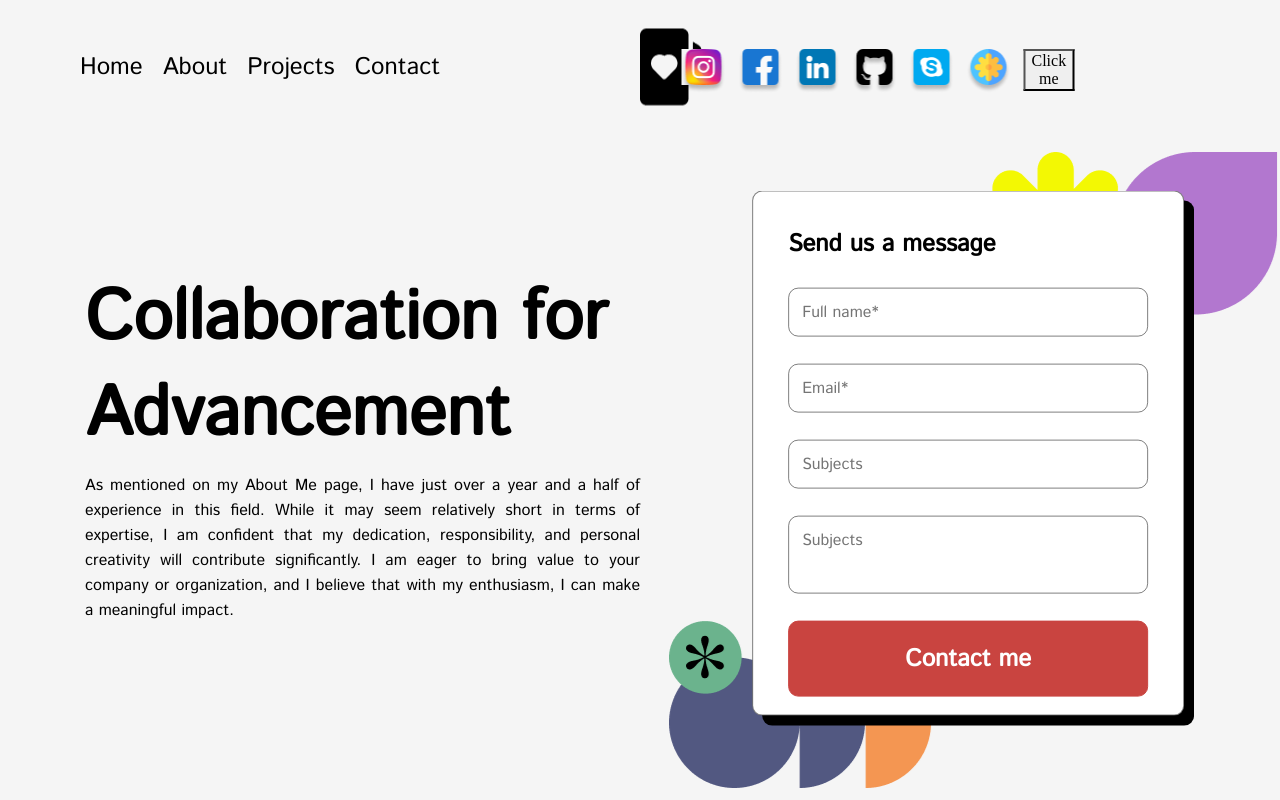
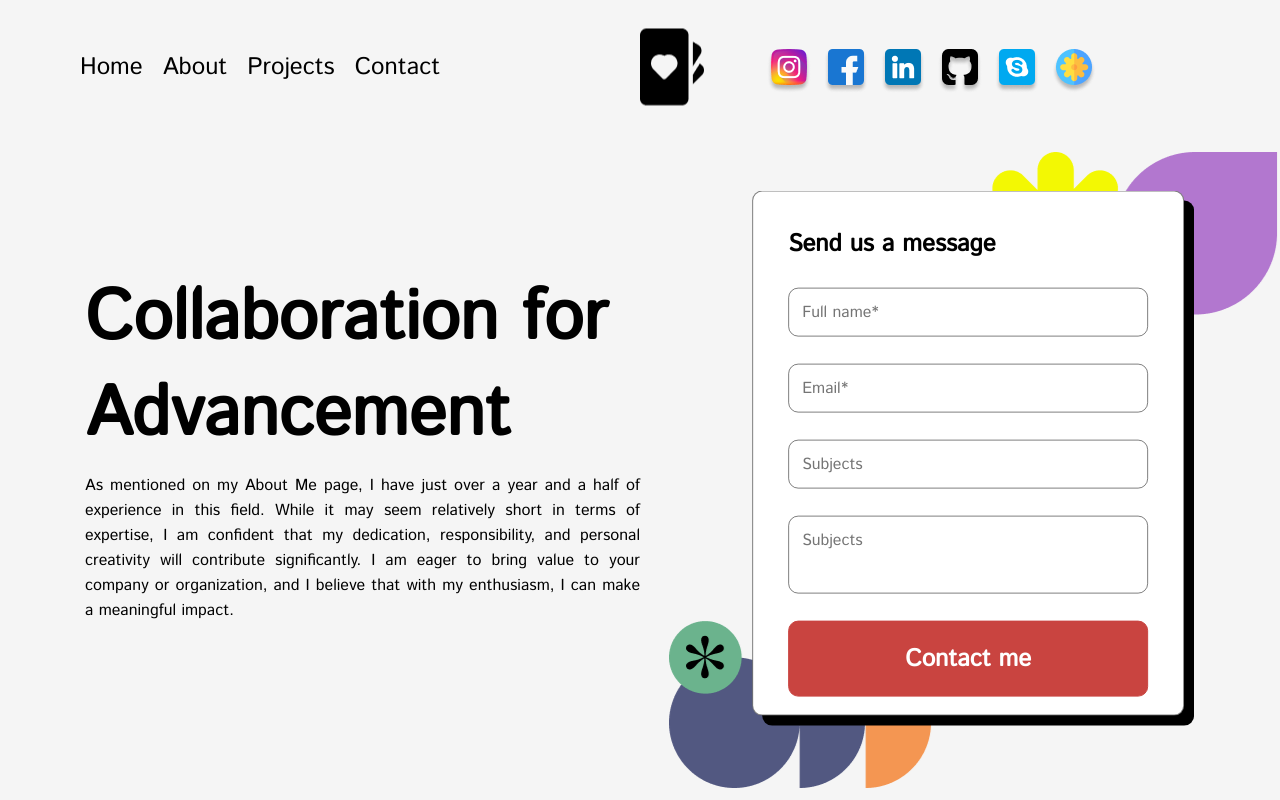
Before and after one commit to hvt733/portfolio_project, an Angular app in the folder portfolio/: page /contact in a window 1280 px wide. Shown: the top 800 px of the page. Built offline with nearby package versions, Linux system fonts and the light colour scheme.

Commit message:
chinh 1 xiu

```diff
--- a/portfolio/src/app/components/contact/contact.component.css
+++ b/portfolio/src/app/components/contact/contact.component.css
@@ -306,6 +306,8 @@ textarea:focus {
   border-radius: 50px;
   font-size: 18px;
   font-family: istok;
+  font-weight: 700;
+
 }
 
 
--- a/portfolio/src/app/components/shared/footer/footer.component.css
+++ b/portfolio/src/app/components/shared/footer/footer.component.css
@@ -22,8 +22,8 @@
 .footer .mid span:last-child::after{
   position: absolute;
   content: "";
-  height: 2px;
-  bottom: 0;
+  height: 1px;
+  bottom: 5%;
   width: 100%;
   background-color: var(--black-color);
   left: 50%;
@@ -36,8 +36,8 @@
 .footer .right span:last-child::after{
   position: absolute;
   content: "";
-  height: 2px;
-  bottom: 0;
+  height: 1px;
+  bottom: 5%;
   width: 100%;
   background-color: var(--black-color);
   left: 50%;
--- a/portfolio/src/app/components/shared/header/header.component.html
+++ b/portfolio/src/app/components/shared/header/header.component.html
@@ -16,8 +16,7 @@
         <li><a href=""><img src="../../../../assets/img/nav_right_social_media/in.png" alt=""></a></li>
         <li><a href=""><img src="../../../../assets/img/nav_right_social_media/git.png" alt=""></a></li>
         <li><a href=""><img src="../../../../assets/img/nav_right_social_media/skype.png" alt=""></a></li>
-        <li><a href=""><img src="../../../../assets/img/nav_right_social_media/light_dark_mode.png" alt=""></a></li>
-        <li><button id="test">Click me</button></li>
+        <li><a id="dark_mode"><img src="../../../../assets/img/nav_right_social_media/light_dark_mode.png" alt=""></a></li>
       </div>
     </div>
   </div>
--- a/portfolio/src/app/components/shared/header/header.component.ts
+++ b/portfolio/src/app/components/shared/header/header.component.ts
@@ -8,10 +8,3 @@ import { Component } from '@angular/core';
 export class HeaderComponent {
 
 }
-
-window.onload=function(){
-  const btn=document.getElementById('test')
-  btn?.addEventListener('click',function(){
-    console.log("Hello Na")
-  })
-}
--- a/portfolio/src/index.html
+++ b/portfolio/src/index.html
@@ -15,5 +15,18 @@
 </head>
 <body>
   <app-root></app-root>
+  <script>
+    window.onload=function(){
+      var icon = document.getElementById("dark_mode");
+      icon?.addEventListener('click',()=>{
+        document.body.classList.toggle("dark_theme")
+        if(document.body.classList.contains("dark_theme")){
+          icon?.classList.add("dark");
+        } else{
+          icon?.classList.remove("dark");
+        }
+      })
+    }
+  </script>
 </body>
 </html>
--- a/portfolio/src/styles.css
+++ b/portfolio/src/styles.css
@@ -77,6 +77,19 @@ a{
   --F1F-color: #1F1F1F;
   --a1818186a-color:#1818186a;
 }
+.dark_theme{
+  --yellow-color: #ffa400;
+  --black-color: white;
+  --white-color: 000000;
+
+  --red-color: #C94440;
+  --F5F5F5-color: #F5F5F5;
+  --F1F-color: #1F1F1F;
+  --a1818186a-color:#1818186a;
+}
+
+
+
 
 body {
   overflow-y: scroll;
```
Also changed, not shown: portfolio/src/app/components/shared/header/header.component.css (+11 -0 lines).
